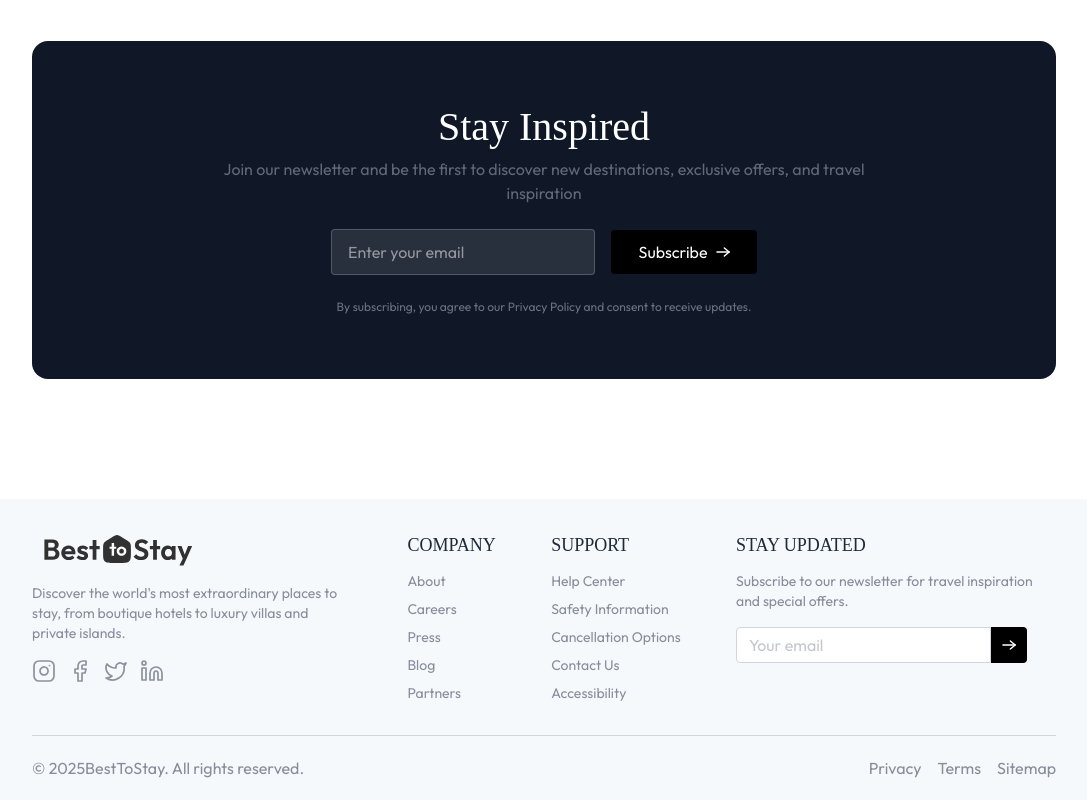
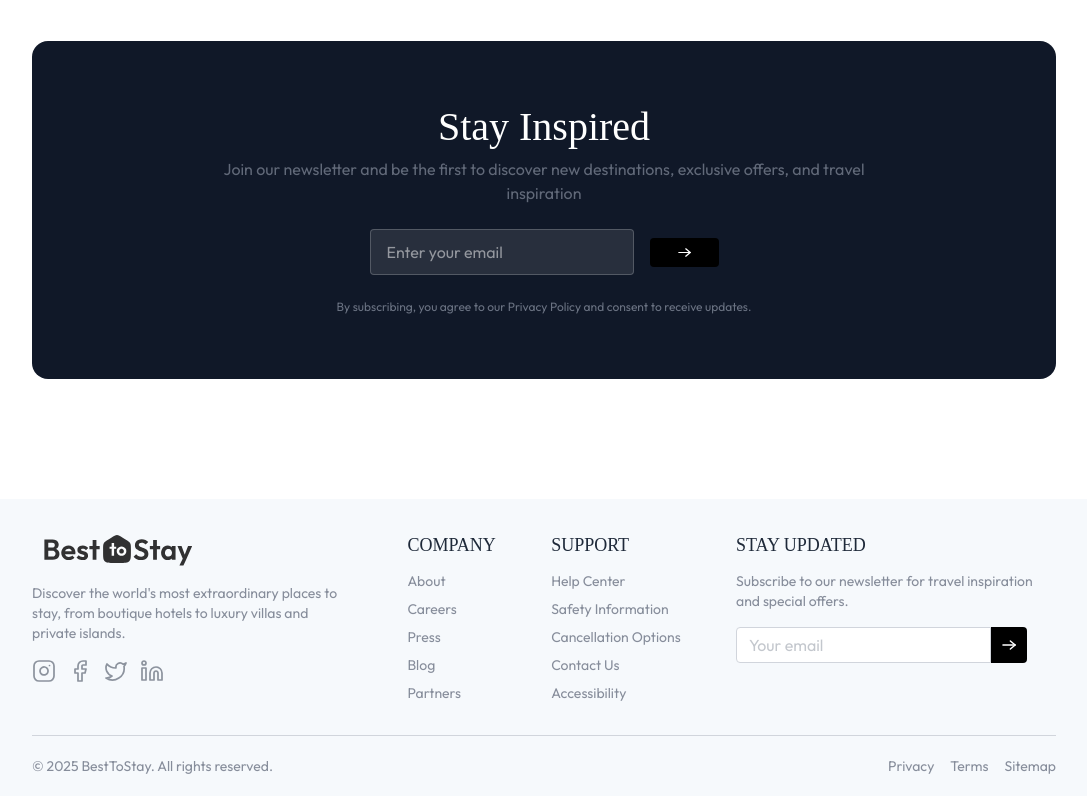
Before and after one commit to Veterok454/hotel-booking, a React (Vite) app in the folder client/: page / in a window 1280 px wide. Shown: the part 2344-3144 px from the top of the page, without its empty margins (96-1183 px from the left). Built offline with nearby package versions, Linux system fonts and the light colour scheme; no server answers; a web font is replaced by a local one.

Commit message:
completed

```diff
--- a/client/src/components/Footer.jsx
+++ b/client/src/components/Footer.jsx
@@ -1,8 +1,46 @@
-import React from 'react';
+import React, { useState } from 'react';
 import { assets } from '../assets/assets';
 import { Link } from 'react-router-dom';
+import { toast } from 'react-hot-toast';
+import axios from 'axios';
 
 const Footer = () => {
+  const [email, setEmail] = useState('');
+  const [isSubmitting, setIsSubmitting] = useState(false);
+
+  const handleSubscribe = async (e) => {
+    e.preventDefault();
+
+    if (!email.trim()) {
+      return toast.error('Please enter your email');
+    }
+
+    setIsSubmitting(true);
+
+    try {
+      const { data } = await axios.post(
+        `${import.meta.env.VITE_BACKEND_URL}/api/newsletter/subscribe`,
+        { email }
+      );
+
+      if (data.success) {
+        toast.success('Subscribed successfully!');
+        setEmail('');
+      } else {
+        toast.error(data.message || 'Subscription failed');
+      }
+    } catch (err) {
+      // handle specific server responses (409 duplicate)
+      if (err.response && err.response.status === 409) {
+        toast('You are already subscribed.');
+      } else {
+        toast.error('Server error. Try again later.');
+      }
+    } finally {
+      setIsSubmitting(false);
+    }
+  };
+
   return (
     <div className='bg-[#F6F9FC] text-gray-500/80 pt-8 px-6 md:px-16 lg:px-24 xl:px-32'>
       <div className='flex flex-wrap justify-between gap-12 md:gap-6'>
@@ -17,32 +55,48 @@ const Footer = () => {
             boutique hotels to luxury villas and private islands.
           </p>
           <div className='flex items-center gap-3 mt-4'>
-            <Link to='https://www.instagram.com'>
+            <Link
+              to='https://www.instagram.com'
+              target='_blank'
+              rel='noopener noreferrer'
+            >
               <img
                 src={assets.instagramIcon}
                 alt='instagramIcon'
-                className='w-6 cursor-pointer'
+                className='w-6 cursor-pointer hover:opacity-80 transition-opacity'
               />
             </Link>
-            <Link to='https://www.facebook.com'>
+            <Link
+              to='https://www.facebook.com'
+              target='_blank'
+              rel='noopener noreferrer'
+            >
               <img
                 src={assets.facebookIcon}
                 alt='facebookIcon'
-                className='w-6 cursor-pointer'
+                className='w-6 cursor-pointer hover:opacity-80 transition-opacity'
               />
             </Link>
-            <Link to='https://www.twitter.com'>
+            <Link
+              to='https://www.twitter.com'
+              target='_blank'
+              rel='noopener noreferrer'
+            >
               <img
                 src={assets.twitterIcon}
                 alt='twitterIcon'
-                className='w-6 cursor-pointer'
+                className='w-6 cursor-pointer hover:opacity-80 transition-opacity'
               />
             </Link>
-            <Link to='https://www.linkedin.com'>
+            <Link
+              to='https://www.linkedin.com'
+              target='_blank'
+              rel='noopener noreferrer'
+            >
               <img
                 src={assets.linkendinIcon}
                 alt='linkendinIcon'
-                className='w-6 cursor-pointer'
+                className='w-6 cursor-pointer hover:opacity-80 transition-opacity'
               />
             </Link>
           </div>
@@ -52,19 +106,29 @@ const Footer = () => {
           <p className='font-playfair text-lg text-gray-800'>COMPANY</p>
           <ul className='mt-3 flex flex-col gap-2 text-sm'>
             <li>
-              <a href='#'>About</a>
+              <a href='#' className='hover:text-gray-800 transition-colors'>
+                About
+              </a>
             </li>
             <li>
-              <a href='#'>Careers</a>
+              <a href='#' className='hover:text-gray-800 transition-colors'>
+                Careers
+              </a>
             </li>
             <li>
-              <a href='#'>Press</a>
+              <a href='#' className='hover:text-gray-800 transition-colors'>
+                Press
+              </a>
             </li>
             <li>
-              <a href='#'>Blog</a>
+              <a href='#' className='hover:text-gray-800 transition-colors'>
+                Blog
+              </a>
             </li>
             <li>
-              <a href='#'>Partners</a>
+              <a href='#' className='hover:text-gray-800 transition-colors'>
+                Partners
+              </a>
             </li>
           </ul>
         </div>
@@ -73,19 +137,29 @@ const Footer = () => {
           <p className='font-playfair text-lg text-gray-800'>SUPPORT</p>
           <ul className='mt-3 flex flex-col gap-2 text-sm'>
             <li>
-              <a href='#'>Help Center</a>
+              <a href='#' className='hover:text-gray-800 transition-colors'>
+                Help Center
+              </a>
             </li>
             <li>
-              <a href='#'>Safety Information</a>
+              <a href='#' className='hover:text-gray-800 transition-colors'>
+                Safety Information
+              </a>
             </li>
             <li>
-              <a href='#'>Cancellation Options</a>
+              <a href='#' className='hover:text-gray-800 transition-colors'>
+                Cancellation Options
+              </a>
             </li>
             <li>
-              <a href='#'>Contact Us</a>
+              <a href='#' className='hover:text-gray-800 transition-colors'>
+                Contact Us
+              </a>
             </li>
             <li>
-              <a href='#'>Accessibility</a>
+              <a href='#' className='hover:text-gray-800 transition-colors'>
+                Accessibility
+              </a>
             </li>
           </ul>
         </div>
@@ -96,38 +170,55 @@ const Footer = () => {
             Subscribe to our newsletter for travel inspiration and special
             offers.
           </p>
-          <div className='flex items-center mt-4'>
+          <form onSubmit={handleSubscribe} className='flex items-center mt-4'>
             <input
               type='email'
+              value={email}
+              onChange={(e) => setEmail(e.target.value)}
               className='bg-white rounded-l border border-gray-300 h-9 px-3 outline-none'
               placeholder='Your email'
+              disabled={isSubmitting}
+              required
             />
-            <button className='flex items-center justify-center bg-black h-9 w-9 aspect-square rounded-r'>
-              <img
-                src={assets.arrowIcon}
-                alt='arrowIcon'
-                className='w-3.5 invert'
-              />
+            <button
+              type='submit'
+              disabled={isSubmitting}
+              className='flex items-center justify-center bg-black hover:bg-gray-800 h-9 w-9 aspect-square rounded-r transition-colors disabled:opacity-50 disabled:cursor-not-allowed'
+            >
+              {' '}
+              {isSubmitting ? (
+                <div className='w-4 h-4 border-2 border-white border-t-transparent rounded-full animate-spin' />
+              ) : (
+                <img
+                  src={assets.arrowIcon}
+                  alt='arrowIcon'
+                  className='w-3.5 invert'
+                />
+              )}
             </button>
-          </div>
+          </form>
         </div>
       </div>
       <hr className='border-gray-300 mt-8' />
       <div className='flex flex-col md:flex-row gap-2 items-center justify-between py-5'>
-        <p>
-          © {new Date().getFullYear()}
-          {''}
-          BestToStay. All rights reserved.
+        <p className='text-sm'>
+          © {new Date().getFullYear()} BestToStay. All rights reserved.
         </p>
-        <ul className='flex items-center gap-4'>
+        <ul className='flex items-center gap-4 text-sm'>
           <li>
-            <a href='#'>Privacy</a>
+            <a href='#' className='hover:text-gray-800 transition-colors'>
+              Privacy
+            </a>
           </li>
           <li>
-            <a href='#'>Terms</a>
+            <a href='#' className='hover:text-gray-800 transition-colors'>
+              Terms
+            </a>
           </li>
           <li>
-            <a href='#'>Sitemap</a>
+            <a href='#' className='hover:text-gray-800 transition-colors'>
+              Sitemap
+            </a>
           </li>
         </ul>
       </div>
--- a/client/src/components/NewsLetter.jsx
+++ b/client/src/components/NewsLetter.jsx
@@ -6,9 +6,16 @@ import { toast } from 'react-hot-toast';
 
 const NewsLetter = () => {
   const [email, setEmail] = useState('');
+  const [isSubmitting, setIsSubmitting] = useState(false);
 
-  const handleSubscribe = async () => {
-    if (!email) return toast.error('Please enter your email');
+  const handleSubscribe = async (e) => {
+    e.preventDefault();
+
+    if (!email.trim()) {
+      return toast.error('Please enter your email');
+    }
+
+    setIsSubmitting(true);
 
     try {
       const { data } = await axios.post(
@@ -29,6 +36,8 @@ const NewsLetter = () => {
       } else {
         toast.error('Server error. Try again later.');
       }
+    } finally {
+      setIsSubmitting(false);
     }
   };
 
@@ -38,26 +47,37 @@ const NewsLetter = () => {
         title='Stay Inspired'
         subTitle='Join our newsletter and be the first to discover new destinations, exclusive offers, and travel inspiration'
       />
-      <div className='flex flex-col md:flex-row items-center justify-center gap-4 mt-6'>
+      <form
+        onSubmit={handleSubscribe}
+        className='flex flex-col md:flex-row items-center justify-center gap-4 mt-6'
+      >
         <input
           type='email'
           value={email}
           onChange={(e) => setEmail(e.target.value)}
           className='bg-white/10 px-4 py-2.5 border border-white/20 rounded outline-none max-w-66 w-full'
           placeholder='Enter your email'
+          disabled={isSubmitting}
+          required
         />
         <button
+          type='submit'
+          disabled={isSubmitting}
           onClick={handleSubscribe}
           className='flex items-center justify-center gap-2 group bg-black px-4 md:px-7 py-2.5 rounded active:scale-95 transition-all cursor-pointer'
         >
-          Subscribe
-          <img
-            src={assets.arrowIcon}
-            alt='arrowIcon'
-            className='w-3.5 invert group-hover:translate-x-1 transition-all'
-          />
+          {' '}
+          {isSubmitting ? (
+            <div className='w-4 h-4 border-2 border-white border-t-transparent rounded-full animate-spin' />
+          ) : (
+            <img
+              src={assets.arrowIcon}
+              alt='arrowIcon'
+              className='w-3.5 invert'
+            />
+          )}
         </button>
-      </div>
+      </form>
       <p className='text-gray-500 mt-6 text-xs text-center'>
         By subscribing, you agree to our Privacy Policy and consent to receive
         updates.
```
